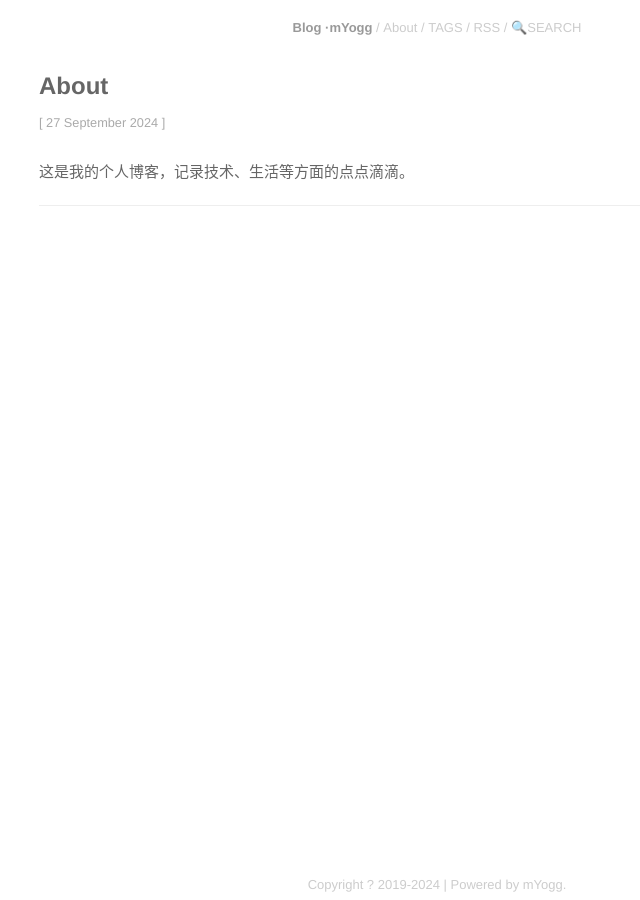
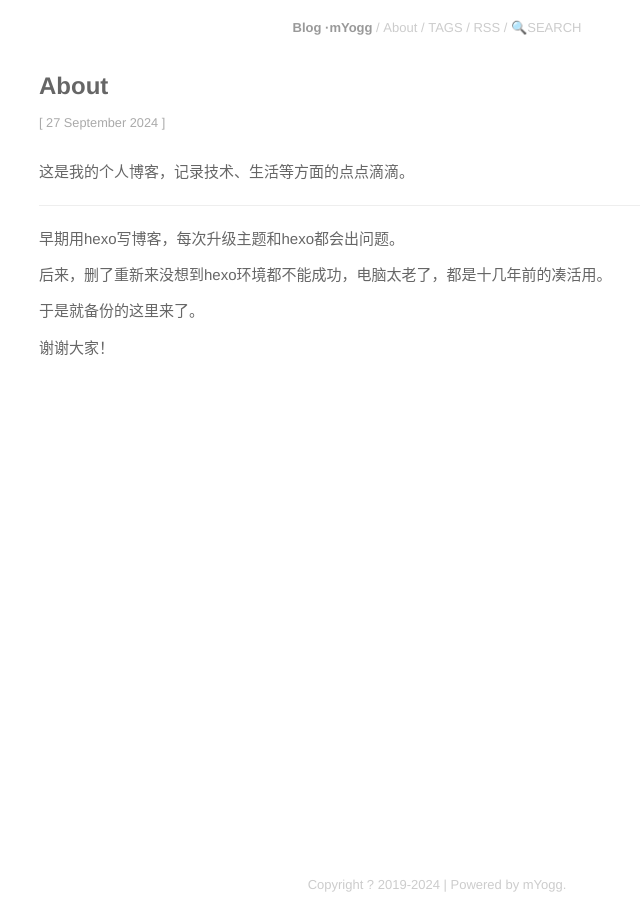
Before and after one commit to myogg/nnnn, a Jekyll site: the page built from about.md, in a window 1280 px wide. Shown: the whole page, without its empty margins (203-843 px from the left). Built offline with Jekyll 4.4.1, drawn with Linux system fonts in a browser that asks for light colours; nearby versions of some CDN libraries.

Commit message:
Update about.md

```diff
--- a/about.md
+++ b/about.md
@@ -7,3 +7,11 @@ date:   2021-08-05 16:01:18 +0800
 这是我的个人博客，记录技术、生活等方面的点点滴滴。
 
 <hr />
+
+早期用hexo写博客，每次升级主题和hexo都会出问题。
+
+后来，删了重新来没想到hexo环境都不能成功，电脑太老了，都是十几年前的凑活用。
+
+于是就备份的这里来了。
+
+谢谢大家！
```
